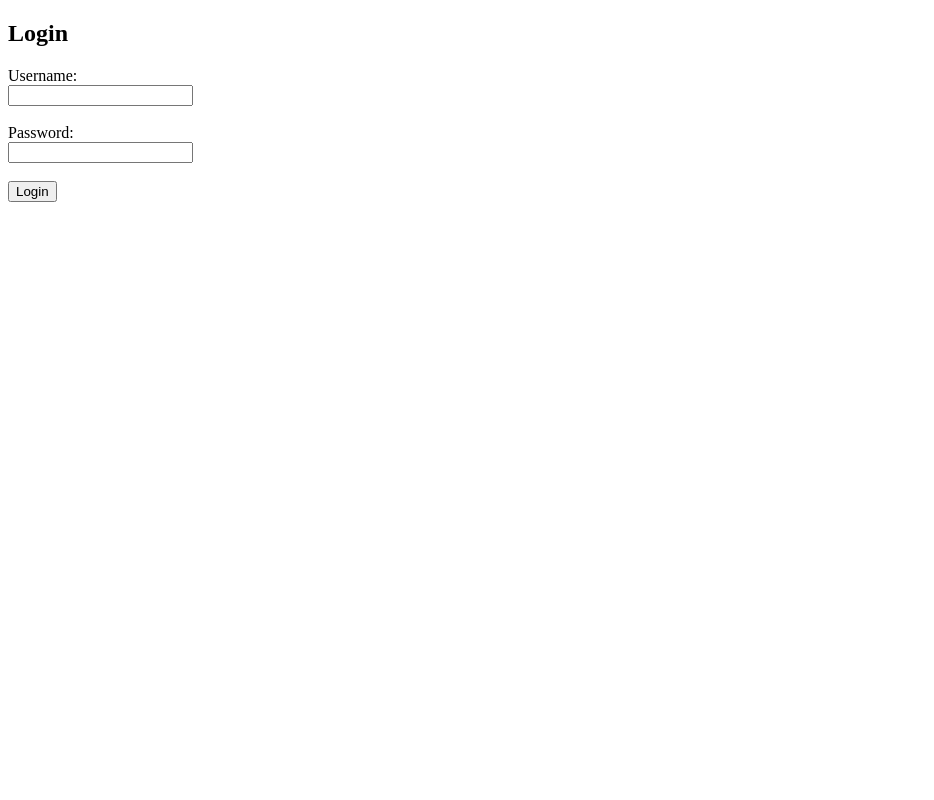
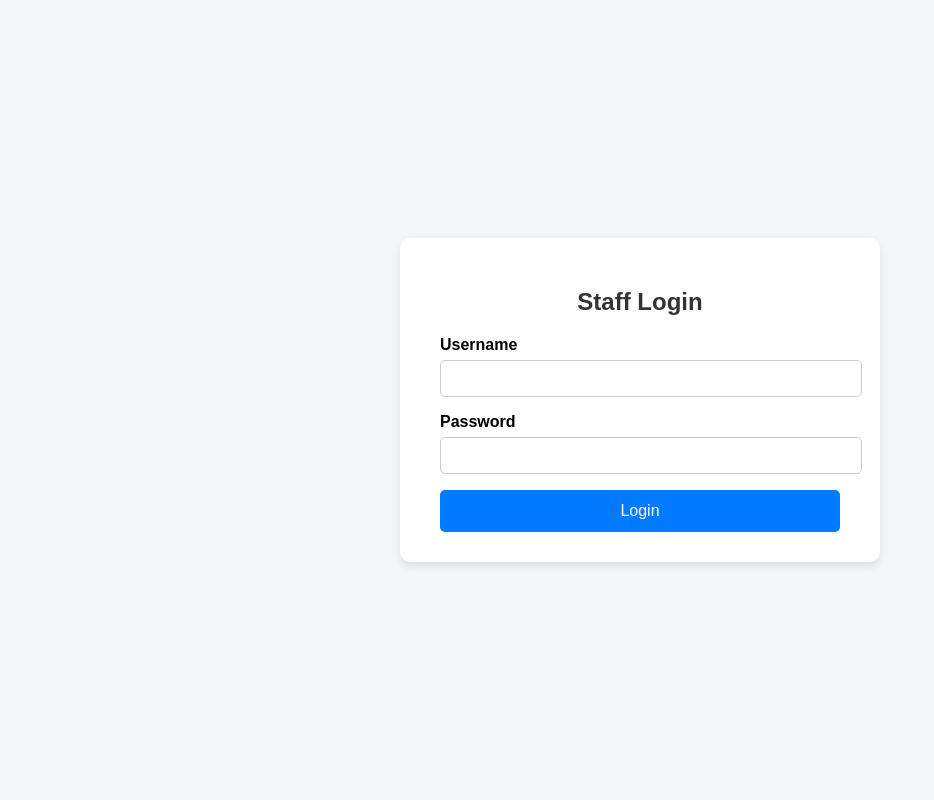
Before and after one commit to lokosmotos/daniexc, a Flask app: page /login in a window 1280 px wide. Shown: the whole page, without its empty margins (0-934 px from the left). Run offline with Flask 2, Linux system fonts and the light colour scheme; data comes from the database, SQL or seed files in the repository.

Commit message:
Update login.html

```diff
--- a/templates/login.html
+++ b/templates/login.html
@@ -1,25 +1,88 @@
 <!DOCTYPE html>
-<html>
+<html lang="en">
 <head>
-    <title>Login</title>
+    <meta charset="UTF-8">
+    <title>Login | Staff Dashboard</title>
+    <meta name="viewport" content="width=device-width, initial-scale=1.0">
+    <style>
+        body {
+            font-family: Arial, sans-serif;
+            background: #f4f7f9;
+            display: flex;
+            justify-content: center;
+            align-items: center;
+            height: 100vh;
+            margin: 0;
+        }
+        .login-container {
+            background: #fff;
+            padding: 30px 40px;
+            border-radius: 10px;
+            box-shadow: 0 4px 10px rgba(0,0,0,0.1);
+            width: 100%;
+            max-width: 400px;
+        }
+        h2 {
+            margin-bottom: 20px;
+            text-align: center;
+            color: #333;
+        }
+        label {
+            font-weight: bold;
+        }
+        input[type="text"],
+        input[type="password"] {
+            width: 100%;
+            padding: 10px;
+            margin-top: 6px;
+            margin-bottom: 16px;
+            border: 1px solid #ccc;
+            border-radius: 5px;
+        }
+        input[type="submit"] {
+            background-color: #007bff;
+            color: white;
+            padding: 12px;
+            border: none;
+            border-radius: 5px;
+            width: 100%;
+            cursor: pointer;
+            font-size: 16px;
+        }
+        input[type="submit"]:hover {
+            background-color: #0056b3;
+        }
+        .messages {
+            background-color: #f8d7da;
+            color: #721c24;
+            border: 1px solid #f5c6cb;
+            padding: 10px;
+            margin-bottom: 15px;
+            border-radius: 5px;
+        }
+    </style>
 </head>
 <body>
-    <h2>Login</h2>
+    <div class="login-container">
+        <h2>Staff Login</h2>
         {% with messages = get_flashed_messages() %}
           {% if messages %}
-        <ul>
+            <div class="messages">
               {% for message in messages %}
-            <li>{{ message }}</li>
+                <div>{{ message }}</div>
               {% endfor %}
-        </ul>
+            </div>
           {% endif %}
         {% endwith %}
         <form method="POST">
-        <label>Username:</label><br>
-        <input type="text" name="username" required><br><br>
-        <label>Password:</label><br>
-        <input type="password" name="password" required><br><br>
+            <label for="username">Username</label>
+            <input type="text" name="username" id="username" required>
+
+            <label for="password">Password</label>
+            <input type="password" name="password" id="password" required>
+
             <input type="submit" value="Login">
         </form>
+    </div>
 </body>
 </html>
```
Lines whose indentation alone changed are shown as unchanged.
